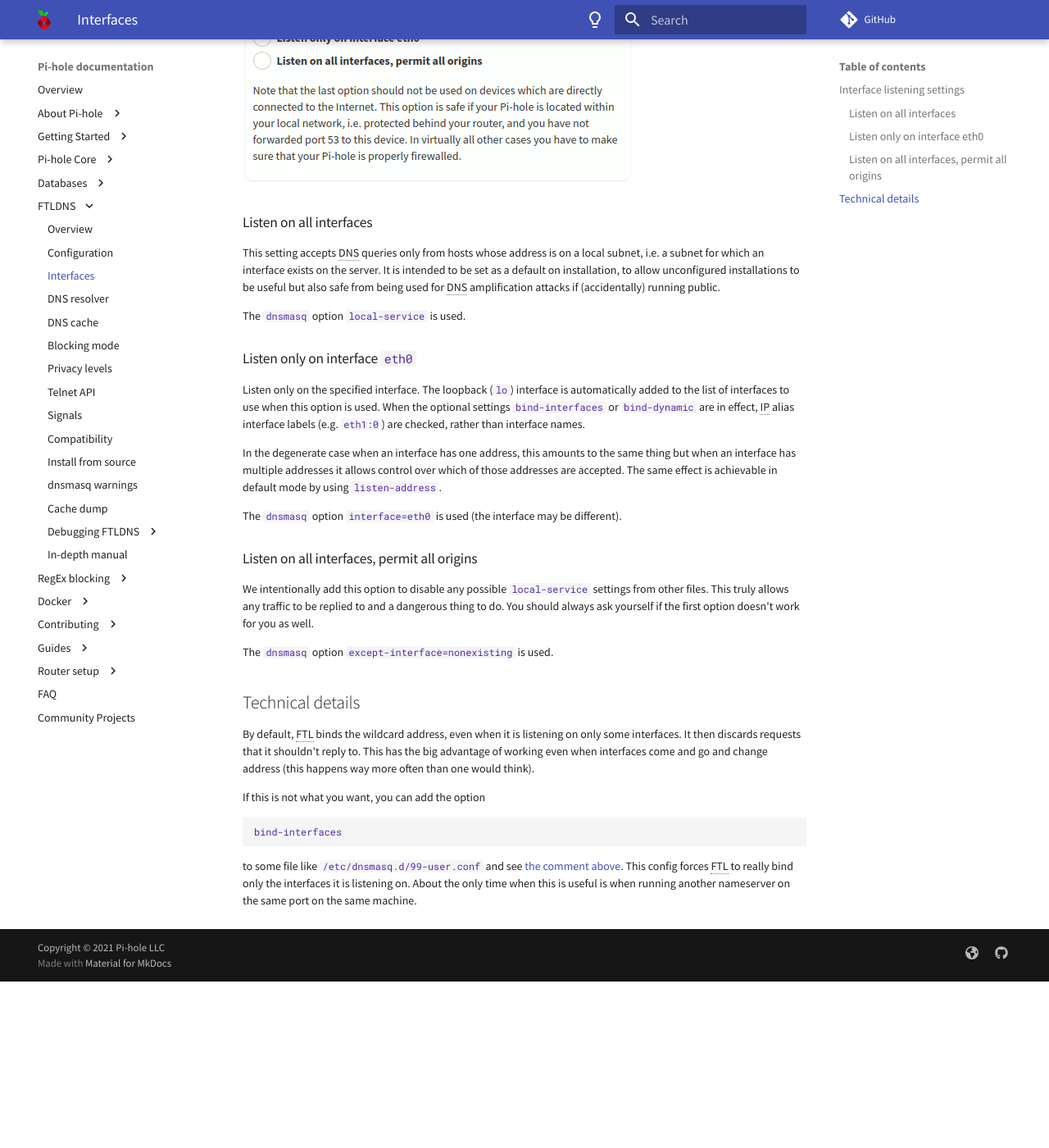
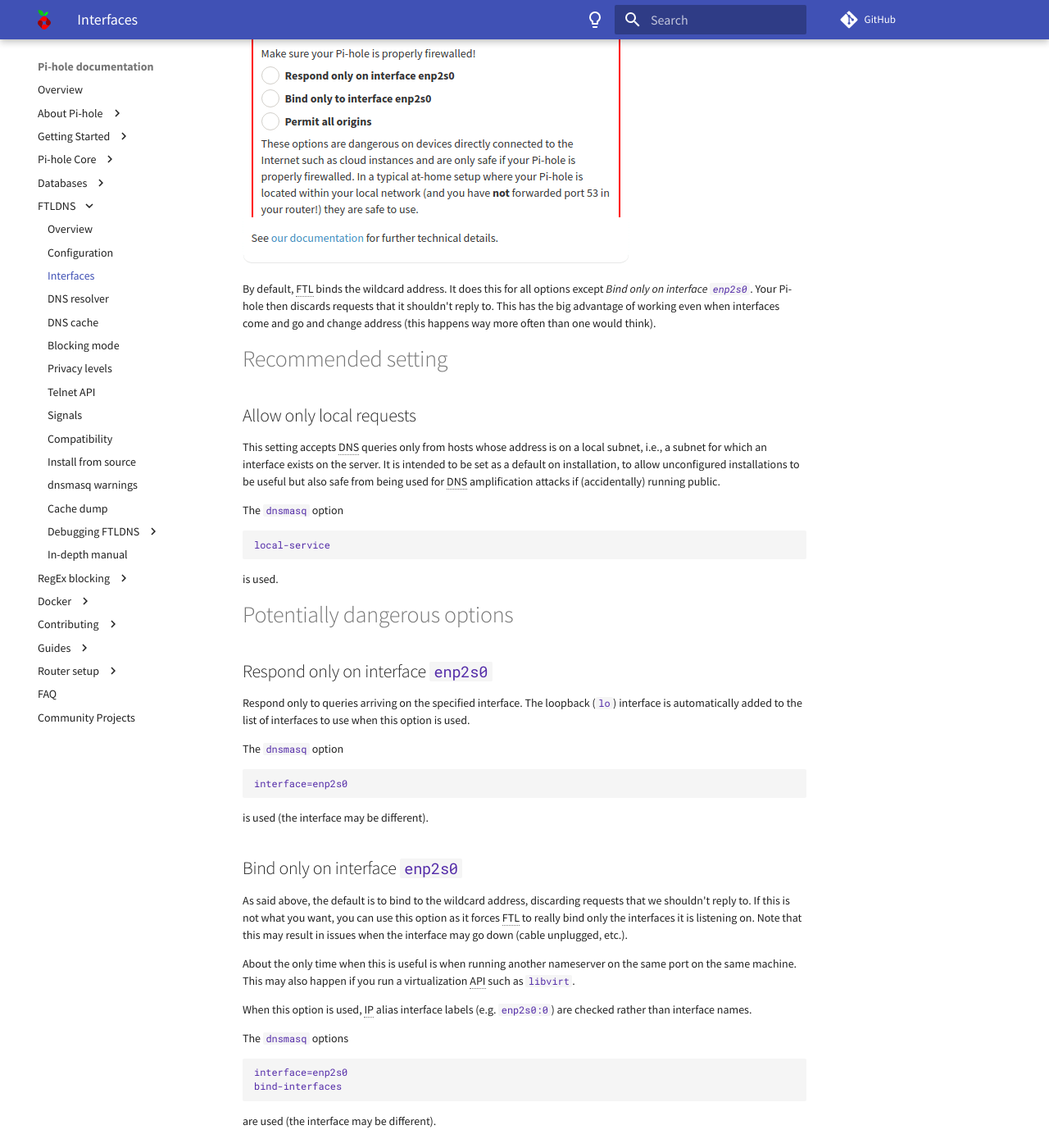
Before and after one commit to pi-hole/docs, an MkDocs documentation site: the page built from docs/ftldns/interfaces.md, in a window 1280 px wide and 1400 px high, scrolled down 349 px. Shown: the whole window at 82% size. Built offline with MkDocs 1.6.1 and Material for MkDocs 9.7.7, drawn with Linux system fonts in a browser that asks for light colours; comment, search, counter and statistics services are not loaded; before the commit the page ends 1546 px from its top, so only the background shows below that; some of the changed text lies outside the part shown.

Commit message:
Clarify interface listening behavior. Add documentation for the new fourth option.
Signed-off-by: DL6ER <dl6er@dl6er.de>

````diff
--- a/docs/ftldns/interfaces.md
+++ b/docs/ftldns/interfaces.md
@@ -1,42 +1,68 @@
 # Interface binding behavior
 
-## Interface listening settings
+Pi-hole offers three choices for interface on its dashboard:
 
-Pi-hole offers three choices for interface listening behavior on its dashboard:
+![Available interface settings](/images/interface-settings.png)
 
-![Available interface listening behavior settings](/images/interface-listening.png)
+By default, FTL binds the wildcard address. It does this for all options except *Bind only on interface `enp2s0`*. Your Pi-hole then discards requests that it shouldn't reply to. This has the big advantage of working even when interfaces come and go and change address (this happens way more often than one would think).
 
-### Listen on all interfaces
+# Recommended setting
 
-This setting accepts DNS queries only from hosts whose address is on a local subnet, i.e. a subnet for which an interface exists on the server. It is intended to be set as a default on installation, to allow unconfigured installations to be useful but also safe from being used for DNS amplification attacks if (accidentally) running public.
+## Allow only local requests {#local}
 
-The `dnsmasq` option `local-service` is used.
+This setting accepts DNS queries only from hosts whose address is on a local subnet, i.e., a subnet for which an interface exists on the server. It is intended to be set as a default on installation, to allow unconfigured installations to be useful but also safe from being used for DNS amplification attacks if (accidentally) running public.
 
-### Listen only on interface `eth0`
+The `dnsmasq` option
 
-Listen only on the specified interface. The loopback (`lo`) interface is automatically added to the list of interfaces to use when this option is used. When the optional settings `bind-interfaces` or `bind-dynamic` are in effect, IP alias interface labels (e.g. `eth1:0`) are checked, rather than interface names.
+``` plain
+local-service
+```
 
-In the degenerate case when an interface has one address, this amounts to the same thing but when an interface has multiple addresses it allows control over which of those addresses are accepted. The same effect is achievable in default mode by using `listen-address`.
+is used.
 
-The `dnsmasq` option `interface=eth0` is used (the interface may be different).
+# Potentially dangerous options
 
-### Listen on all interfaces, permit all origins
+## Respond only on interface `enp2s0` {#single}
 
-We intentionally add this option to disable any possible `local-service` settings from other files. This truly allows any traffic to be replied to and a dangerous thing to do. You should always ask yourself if the first option doesn't work for you as well.
+Respond only to queries arriving on the specified interface.
+The loopback (`lo`) interface is automatically added to the list of interfaces to use when this option is used.
 
-The `dnsmasq` option `except-interface=nonexisting` is used.
+The `dnsmasq` option
 
-## Technical details
+``` plain
+interface=enp2s0
+```
 
-By default, FTL binds the wildcard address, even when it is listening on only some interfaces. It then discards requests that it shouldn't reply to. This has the big advantage of working even when interfaces come and go and change address (this happens way more often than one would think).
+is used (the interface may be different).
 
-If this is not what you want, you can add the option
+## Bind only on interface `enp2s0` {#bind}
 
-```plain
+As said above, the default is to bind to the wildcard address, discarding requests that we shouldn't reply to.
+If this is not what you want, you can use this option as it forces FTL to really bind only the interfaces it is listening on. Note that this may result in issues when the interface may go down (cable unplugged, etc.).
+
+About the only time when this is useful is when running another nameserver on the same port on the same machine. This may also happen if you run a virtualization API such as `libvirt`.
+
+When this option is used, IP alias interface labels (e.g. `enp2s0:0`) are checked rather than interface names.
+
+The `dnsmasq` options
+
+``` plain
+interface=enp2s0
 bind-interfaces
 ```
 
-to some file like `/etc/dnsmasq.d/99-user.conf` and see [the comment above](#listen-only-on-interface-eth0). This config forces FTL to really bind only the interfaces it is listening on.
-About the only time when this is useful is when running another nameserver on the same port on the same machine.
+are used (the interface may be different).
+
+## Permit all origins {#all}
+
+This truly allows any traffic to be replied to and is a dangerous thing to do as your Pi-hole could become an [open resolver](https://serverfault.com/questions/573465/what-is-an-open-dns-resolver-and-how-can-i-protect-my-server-from-being-misused). You should always ask yourself if the first option doesn't work for you as well.
+
+The `dnsmasq` option
+
+``` plain
+except-interface=nonexisting
+```
+
+is used. We add this option to disable any possible `local-service` settings in other config files.
 
 {!abbreviations.md!}
````
Also changed, not shown: docs/images/interface-listening.png (deleted), docs/images/interface-settings.png (added).
